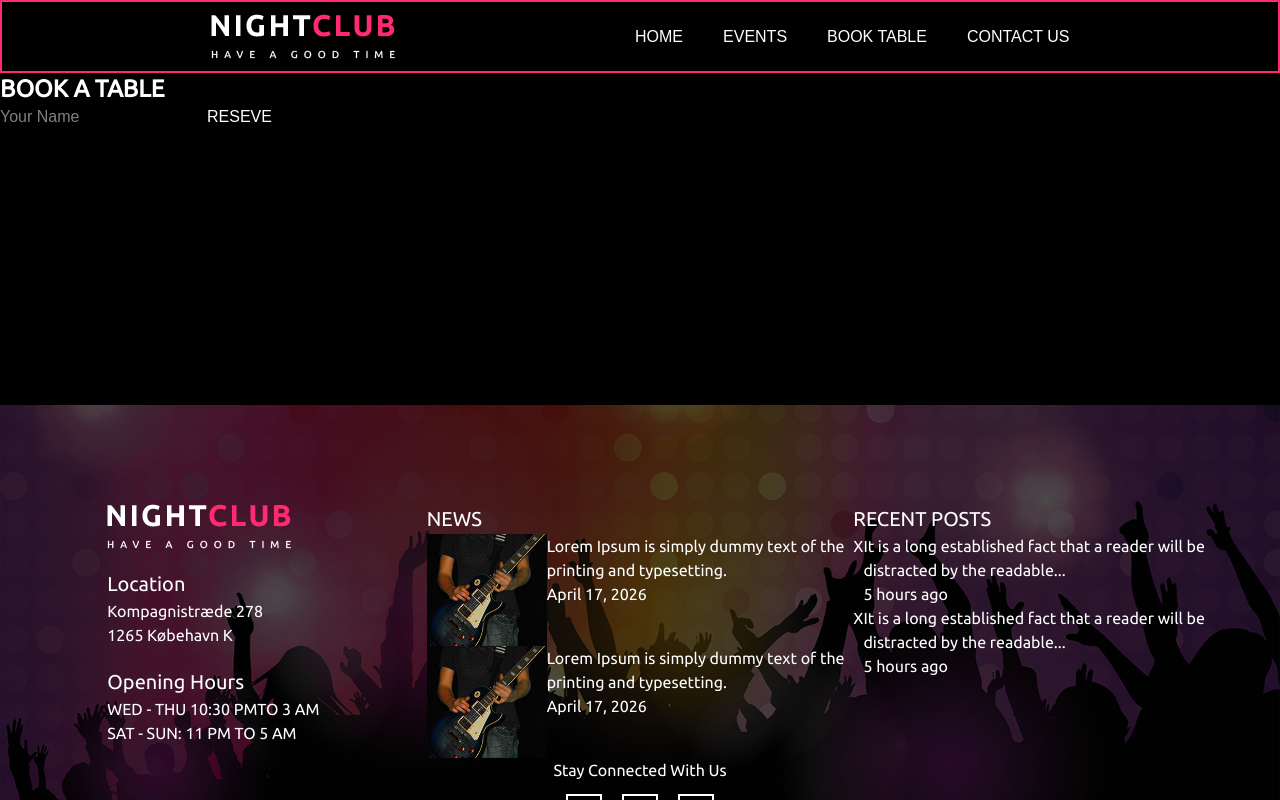
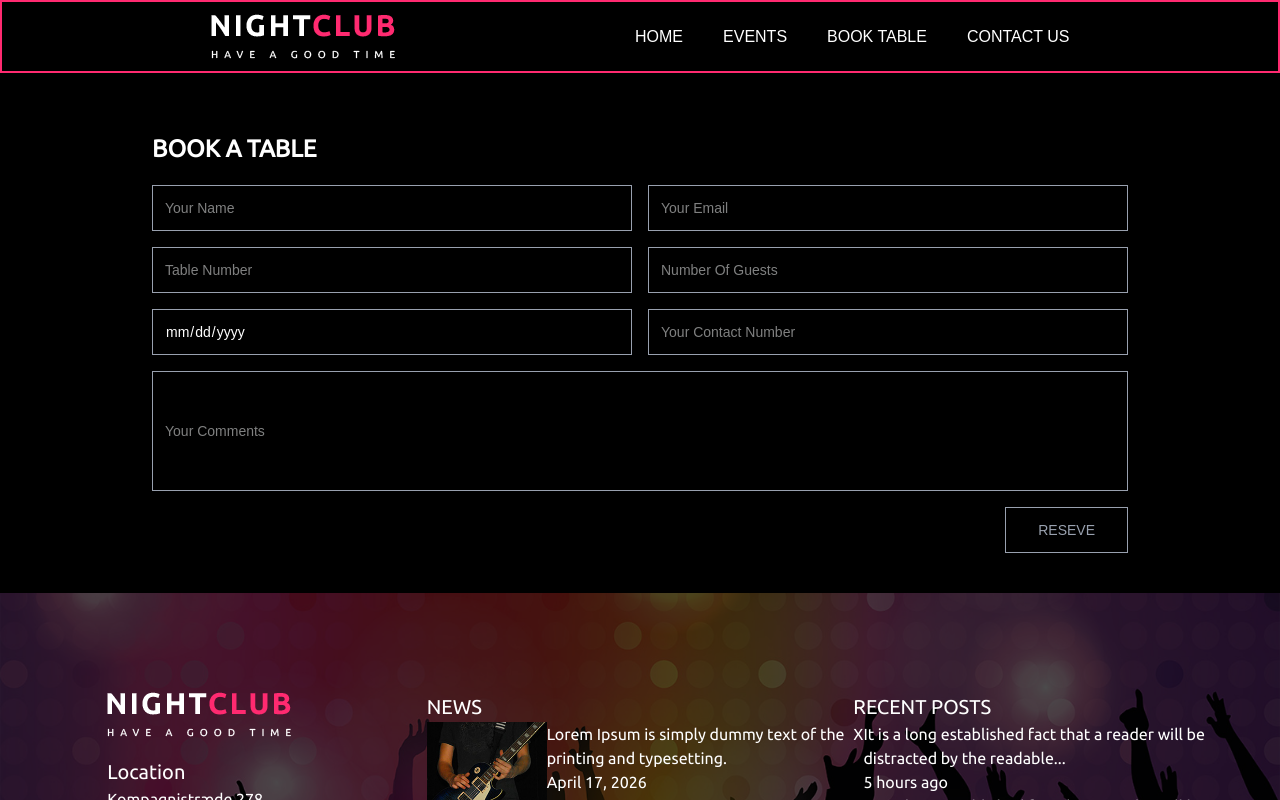
Before and after one commit to SaethorMH/night_club_eksamen_frontend_2026-julie-sebastian-saethor, a Next.js app: page /booktable in a window 1280 px wide. Shown: the top 800 px of the page. Built offline with nearby package versions, Linux system fonts and the light colour scheme.

Commit message:
Fix variable naming for guest count; update form structure and styling in BookingForm and ContactForm components

```diff
--- a/src/app/actions/actions.ts
+++ b/src/app/actions/actions.ts
@@ -6,7 +6,7 @@ export async function Forms(formData: FormData) {
   const yourName = formData.get("yourName");
   const yourEmail = formData.get("yourEmail");
   const tableNumber = formData.get("tableNumber");
-  const numberOfGuest = formData.get("numberOfGuest");
+  const numberOfGuests = formData.get("numberOfGuests");
   const chooseNight = formData.get("chooseNight");
   const yourContactNumber = formData.get("yourContactNumber");
   const comment = formData.get("comment");
@@ -15,7 +15,7 @@ export async function Forms(formData: FormData) {
     yourName,
     yourEmail,
     tableNumber,
-    numberOfGuest,
+    numberOfGuests,
     chooseNight,
     yourContactNumber,
     comment,
--- a/src/app/booktable/_components/BookingForm.tsx
+++ b/src/app/booktable/_components/BookingForm.tsx
@@ -1,5 +1,8 @@
 "use client";
 import type { SubmitEvent } from "react";
+
+import { useState } from "react";
+import { useActionState } from "react";
 import Button from "@/app/components/Button";
 
 export default function BookingForm() {
@@ -12,15 +15,37 @@ export default function BookingForm() {
   }
 
   return (
-    <section className="flex flex-col flex-2">
-      <h2 className="font-bold">Book a table</h2>
+    <section className=" bg-black bg-cover bg-center mx-auto w-full max-w-5xl px-6 py-10">
+      <h2 className="font-bold py-5">Book a table</h2>
 
-      <form onSubmit={handleSumit} className="item-center">
-        <input type="text" name="yourName" placeholder="Your Name" />
+      <form onSubmit={handleSumit} noValidate>
+         <div className="grid grid-cols-1 gap-4 md:grid-cols-2">
+        <input type="text" name="yourName" placeholder="Your Name" aria-label="Your Name" className="border-gray-400 border text-sm p-3 " />
 
-        <button type="submit" className="uppercase">
+        <input type="email" name="yourEmail" placeholder="Your Email" aria-label="Your Email" className="border-gray-400 border text-sm p-3 " />
+
+        <input type="number" name="tableNumber" placeholder="Table Number" aria-label="Table Nuber" className="border-gray-400 border text-sm p-3 " />
+          <input type="number" name="numberOfGuests" placeholder="Number Of Guests" className="border-gray-400 border text-sm p-3 " />
+
+
+
+        <input type="date" name="chooseNight" placeholder="Choose Night"  aria-label="Choose Night" className="border-gray-400 border text-sm p-3" />
+
+
+        <input type="tel" name=" yourContactNumber" placeholder="Your Contact Number" aria-label="Your Contact Number" className="border-gray-400 border text-sm p-3" />
+
+
+
+
+        <input type="text" name="comment" placeholder="Your Comments"  className="border-gray-400 h-30 border text-sm p-3  md:col-span-2"
+            />
+</div>
+
+<div className="mt-4 flex justify-end">
+        <button type="submit" className=" border uppercase px-8 py-3 text-sm text-gray-400">
           Reseve
         </button>
+        </div>
       </form>
     </section>
   );
--- a/src/app/contact/_components/ContactForm.tsx
+++ b/src/app/contact/_components/ContactForm.tsx
@@ -1,5 +1,33 @@
 "use client";
-// import InfoForms from "@/actions/action";
-// import { useActionState } from "react";
-// import { useState } from "react";
-// ("");
+import type { SubmitEvent } from "react";
+import Button from "@/app/components/Button";
+
+export default function ContactForm() {
+  function handleSumit(event: SubmitEvent<HTMLFormElement>) {
+    event.preventDefault();
+
+    const formData = new FormData(event.currentTarget);
+
+    console.log("Contact data", Object.fromEntries(formData.entries()));
+  }
+
+  return (
+    <section className=" bg-black bg-cover bg-center mx-auto w-full max-w-5xl px-6 py-10">
+      <form onSubmit={handleSumit} noValidate>
+        <div className="grid grid-cols-1 gap-4 ">
+          <input type="text" name="yourName" placeholder="Your Name" aria-label="Your Name" className="border-gray-400 border text-sm p-3 " />
+
+          <input type="email" name="yourEmail" placeholder="Your Email" aria-label="Your Email" className="border-gray-400 border text-sm p-3 " />
+
+          <input type="text" name="comment" placeholder="Your Comments" className="border-gray-400 h-30 border text-sm p-3  md:col-span-2" />
+        </div>
+
+        <div className="mt-4 flex justify-end">
+          <button type="submit" className=" border uppercase px-8 py-3 text-sm text-gray-400">
+            Reseve
+          </button>
+        </div>
+      </form>
+    </section>
+  );
+}
--- a/src/app/formSchema/formSchema.ts
+++ b/src/app/formSchema/formSchema.ts
@@ -7,7 +7,7 @@ export const InfoForms = z.object({
     .min(1, "Feltet må ikke være tomt")
     .regex(/^[\p{L} ]+$/u, "Use only letters and spaces in the recipe name."),
   yourEmail: z.email(),
-  numberOfGuest: z.coerce.number().int("Use numbers only.").min(1, ""),
+  numberOfGuests: z.coerce.number().int("Use numbers only.").min(1, ""),
   yourContactNumber: z.string(),
   tableNumber: z.coerce.number().int("Use numbers only.").min(1, "").max(15, ""),
   chooseNight: z.iso.date(),
--- a/src/app/layout.tsx
+++ b/src/app/layout.tsx
@@ -13,7 +13,7 @@ const ubuntu = Ubuntu({
 export const metadata: Metadata = {
   title: "Night Club",
   description: "Have a good time",
-  icons: "/assets/icons/favicon.png",
+  icons: "assets/icons/favicon.png",
 };
 
 export default function RootLayout({ children }: LayoutProps<"/">) {
```
